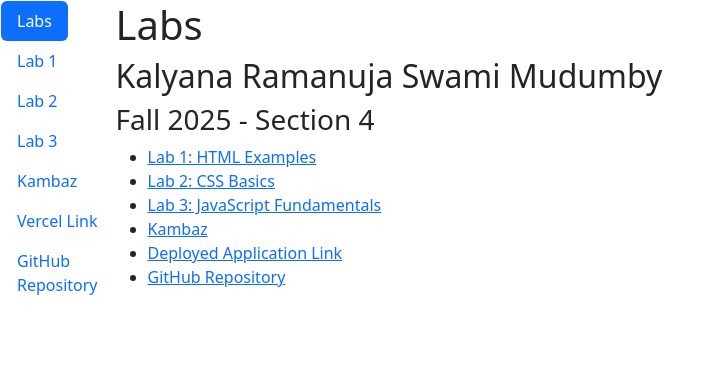
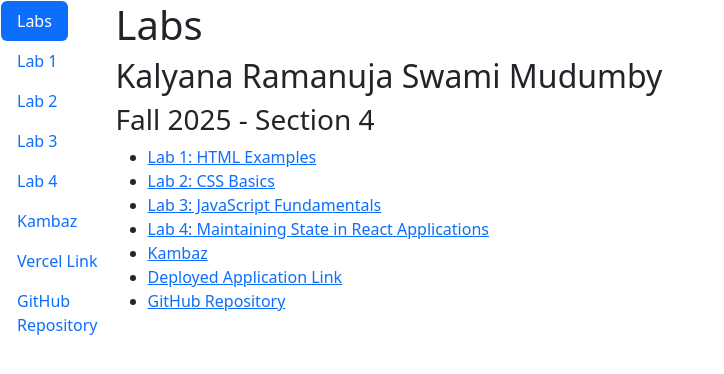
Before and after one commit to theinhumaneme/cs5610-kambaz-fa-25-kalyan-mudumby, a Next.js app: page /Labs in a window 1280 px wide. Shown: the top 374 px of the page, without its empty margins (0-724 px from the left). Built offline with nearby package versions, Linux system fonts and the light colour scheme.

Commit message:
update links

```diff
--- a/app/Labs/TOC.tsx
+++ b/app/Labs/TOC.tsx
@@ -43,12 +43,21 @@ export default function TOC() {
         </NavLink>
       </NavItem>
       <NavItem>
+        <NavLink
+          href="/Labs/Lab4"
+          as={Link}
+          className={`nav-link ${pathname.endsWith("Lab4") ? "active" : ""}`}
+        >
+          Lab 4
+        </NavLink>
+      </NavItem>
+      <NavItem>
         <NavLink href="/" as={Link}>
           Kambaz
         </NavLink>
       </NavItem>
       <NavItem>
-        <NavLink href="https://a3-cs5610-kalyan-mudumby.vercel.app/" as={Link}>
+        <NavLink href="https://a4-cs5610-kalyan-mudumby.vercel.app/" as={Link}>
           Vercel Link
         </NavLink>
       </NavItem>
--- a/app/Labs/page.tsx
+++ b/app/Labs/page.tsx
@@ -23,13 +23,18 @@ export default function Labs() {
           </Link>
         </li>
         <li>
+          <Link href="/Labs/Lab4" id="wd-lab3-link">
+            Lab 4: Maintaining State in React Applications{" "}
+          </Link>
+        </li>
+        <li>
           <Link href="/" id="wd-lab3-link">
             Kambaz{" "}
           </Link>{" "}
         </li>
         <li>
           <Link
-            href="https://a3-cs5610-kalyan-mudumby.vercel.app"
+            href="https://a4-cs5610-kalyan-mudumby.vercel.app"
             id="wd-lab3-link"
           >
             Deployed Application Link{" "}
```
